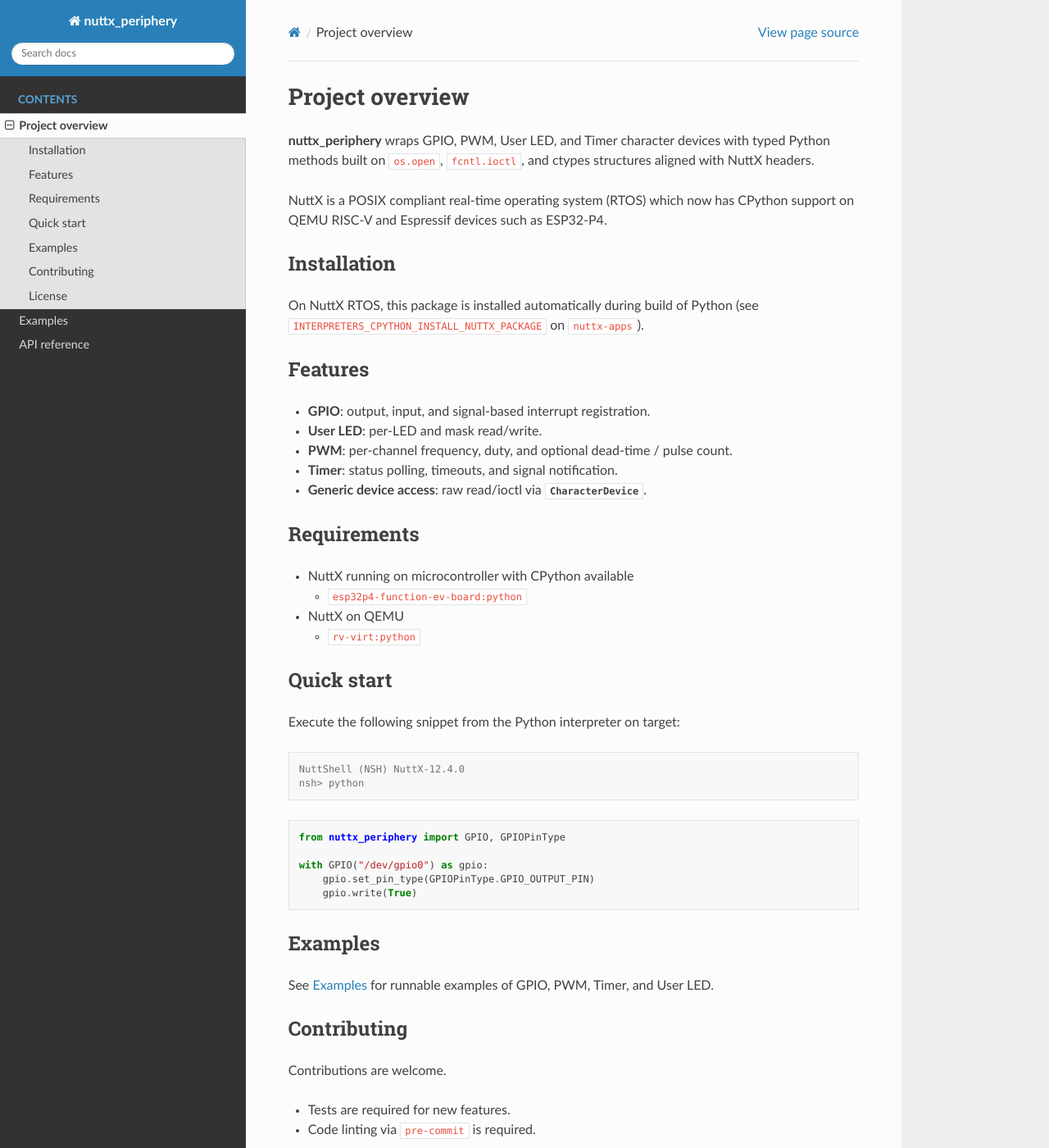
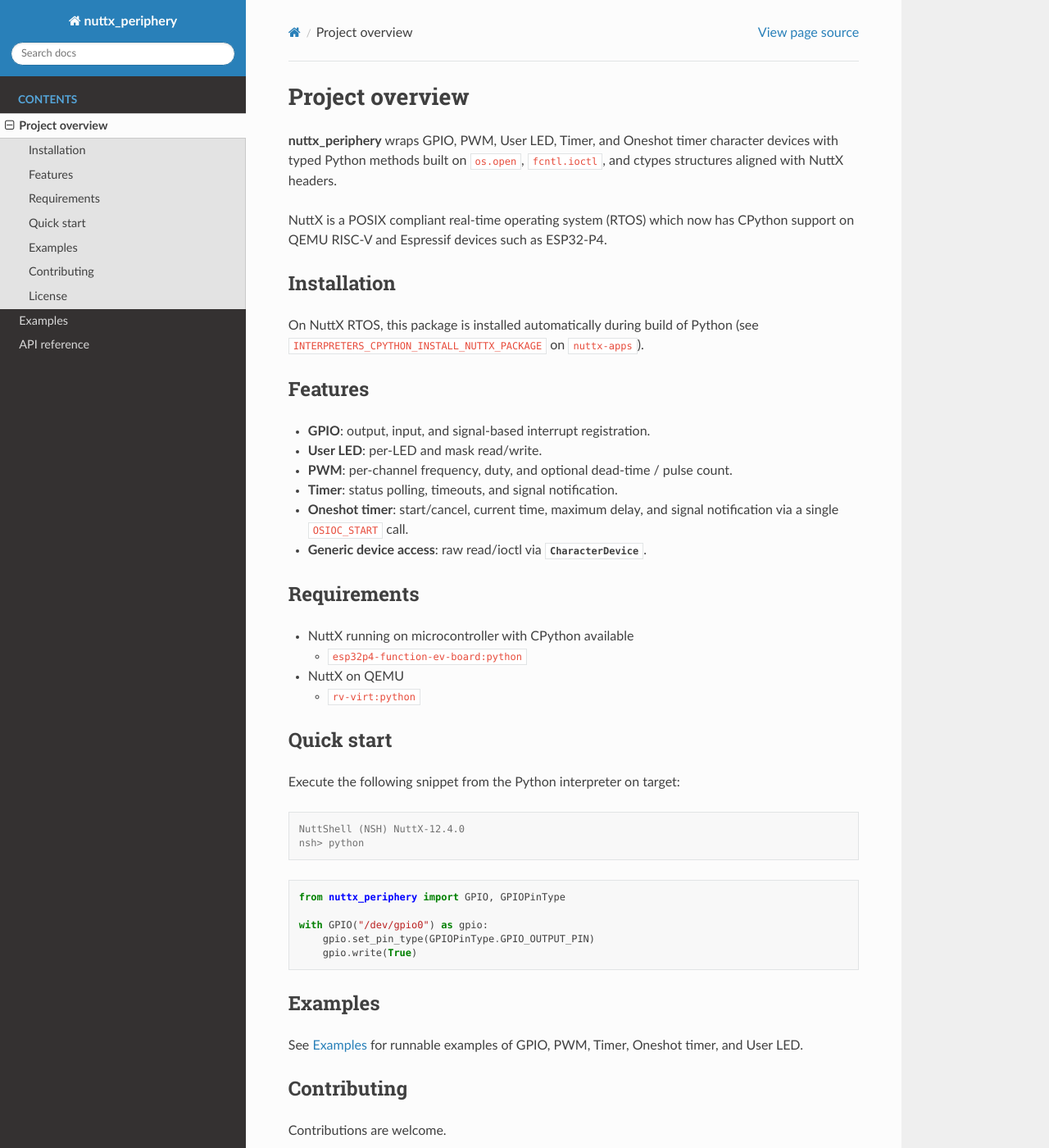
Before and after one commit to fdcavalcanti/nuttx-periphery, a Sphinx documentation site: the page built from docs/project.rst, in a window 1280 px wide and 1400 px high. Shown: the whole window at 82% size. Built offline with Sphinx 7.4.7 and the Read the Docs theme 3.1.0, drawn with Linux system fonts in a browser that asks for light colours.

Commit message:
docs: add Oneshot driver documentation
Signed-off-by: Filipe Cavalcanti <filipe.cavalcanti@espressif.com>

```diff
--- a/docs/api/index.rst
+++ b/docs/api/index.rst
@@ -9,6 +9,7 @@
    gpio
    pwm
    timer
+   oneshot
    userled
    sigevent
    ioctl_consts
--- a/docs/api/package.rst
+++ b/docs/api/package.rst
@@ -16,6 +16,8 @@
    nuttx_periphery.PWM
    nuttx_periphery.Timer
    nuttx_periphery.TimerStatus
+   nuttx_periphery.OneshotTimer
+   nuttx_periphery.Timespec
    nuttx_periphery.CharacterDevice
 
 See the module pages below for full API documentation.
--- a/docs/examples/index.rst
+++ b/docs/examples/index.rst
@@ -11,4 +11,5 @@
    gpio
    pwm
    timer
+   oneshot
    userled
--- a/docs/project.rst
+++ b/docs/project.rst
@@ -1,9 +1,9 @@
 Project overview
 ================
 
-**nuttx_periphery** wraps GPIO, PWM, User LED, and Timer character devices with
-typed Python methods built on ``os.open``, ``fcntl.ioctl``, and ctypes structures
-aligned with NuttX headers.
+**nuttx_periphery** wraps GPIO, PWM, User LED, Timer, and Oneshot timer
+character devices with typed Python methods built on ``os.open``,
+``fcntl.ioctl``, and ctypes structures aligned with NuttX headers.
 
 NuttX is a POSIX compliant real-time operating system (RTOS) which now has CPython
 support on QEMU RISC-V and Espressif devices such as ESP32-P4.
@@ -21,6 +21,8 @@
 - **User LED**: per-LED and mask read/write.
 - **PWM**: per-channel frequency, duty, and optional dead-time / pulse count.
 - **Timer**: status polling, timeouts, and signal notification.
+- **Oneshot timer**: start/cancel, current time, maximum delay, and signal
+  notification via a single ``OSIOC_START`` call.
 - **Generic device access**: raw read/ioctl via :class:`~nuttx_periphery.device.CharacterDevice`.
 
 Requirements
@@ -54,7 +56,8 @@
 Examples
 --------
 
-See :doc:`examples/index` for runnable examples of GPIO, PWM, Timer, and User LED.
+See :doc:`examples/index` for runnable examples of GPIO, PWM, Timer, Oneshot
+timer, and User LED.
 
 Contributing
 ------------
```
Also changed, not shown: docs/api/oneshot.rst (added, +7 -0 lines), docs/examples/oneshot.rst (added, +22 -0 lines).
